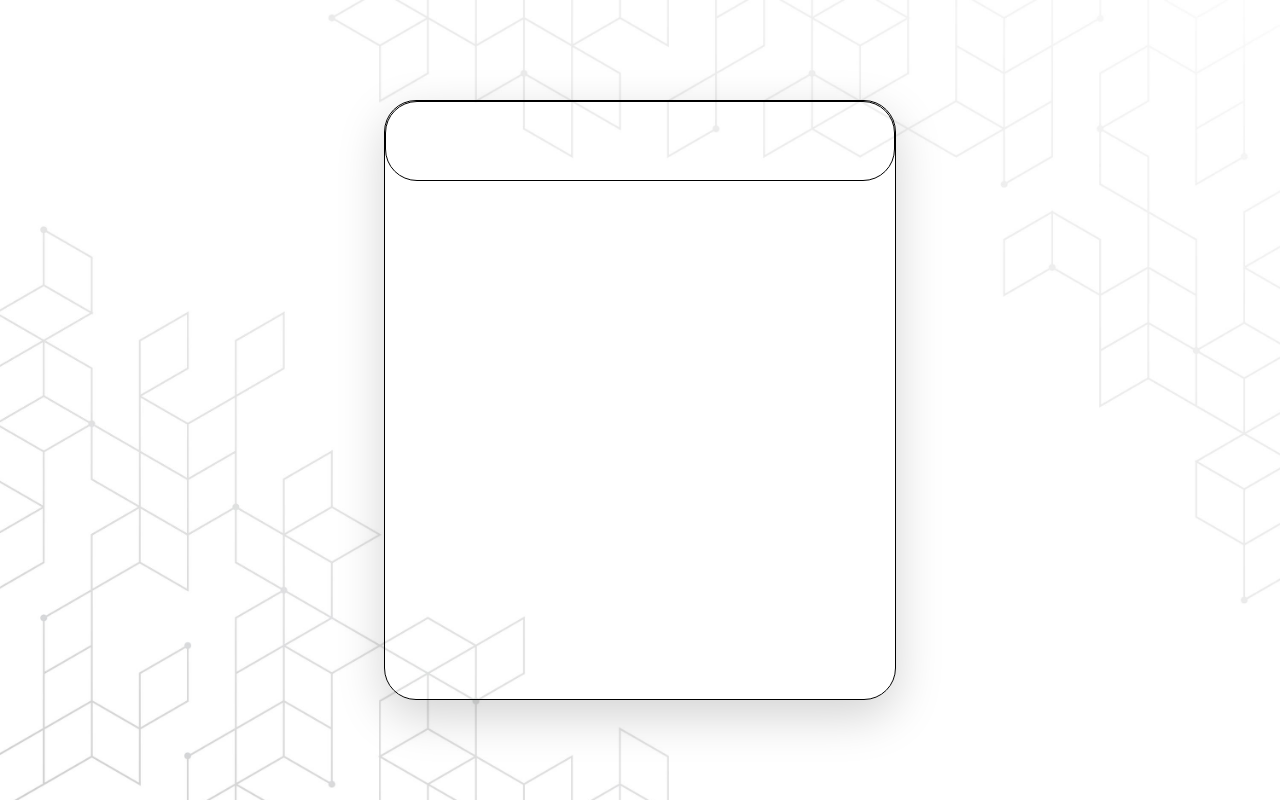
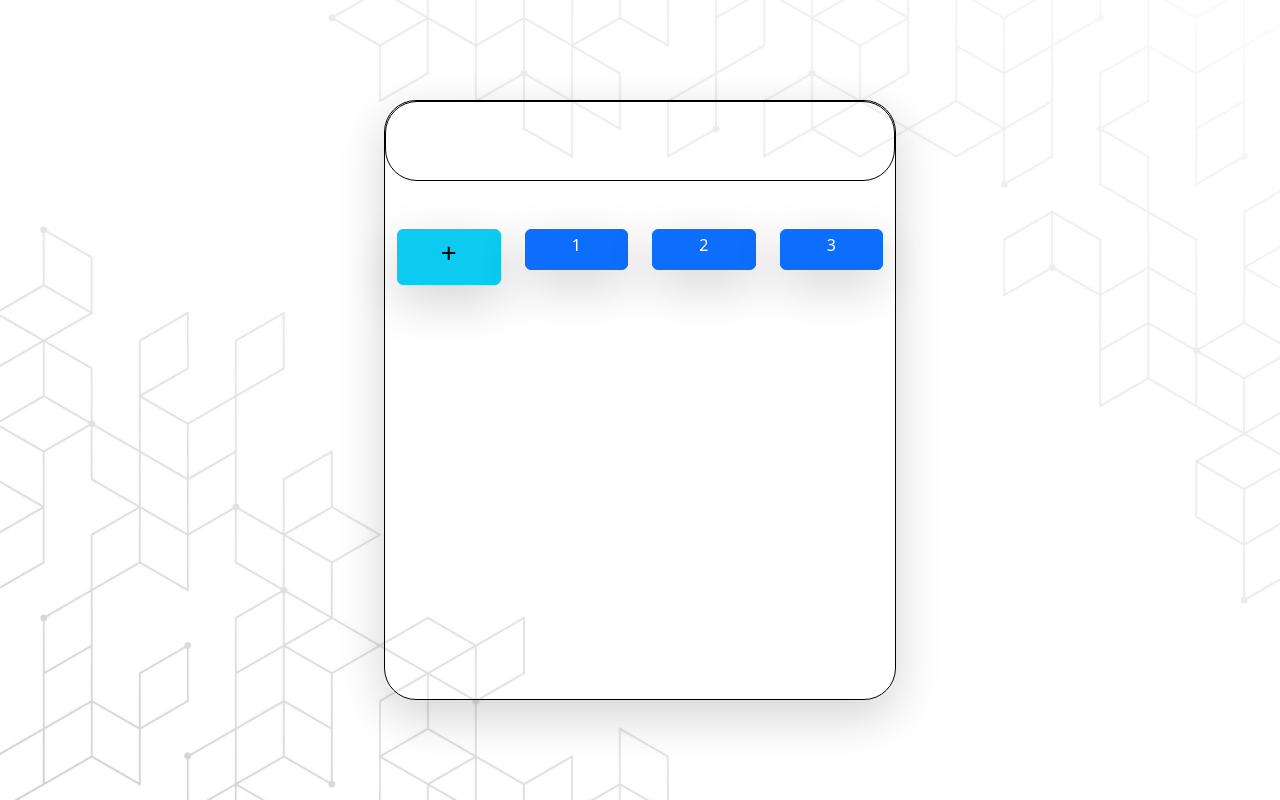
Before and after one commit to savindaJ/JS-Calculator, a website: page index.html in a window 1280 px wide. Drawn offline with Linux system fonts and the light colour scheme; files whose address does not match are found by name.

Commit message:
add row buttons

```diff
--- a/index.html
+++ b/index.html
@@ -25,7 +25,19 @@
 
         <section class="container text-center mt-5" id="button-section">
             <div class="row align-items-start">
+                <div class="col">
+                    <button id="btnSum" class="btn btn-info w-100 shadow-lg"><h3>+</h3></button>
+                </div>
+                <div class="col">
+                    <button class="btn btn-primary w-100 shadow-lg num"><h6>1</h6></button>
+                </div>
+                <div class="col">
+                    <button class="btn btn-primary w-100 shadow-lg num"><h6>2</h6></button>
+                </div>
 
+                <div class="col">
+                    <button class="btn btn-primary w-100 shadow-lg num"><h6>3</h6></button>
+                </div>
             </div>
         </section>
     </section>
```
